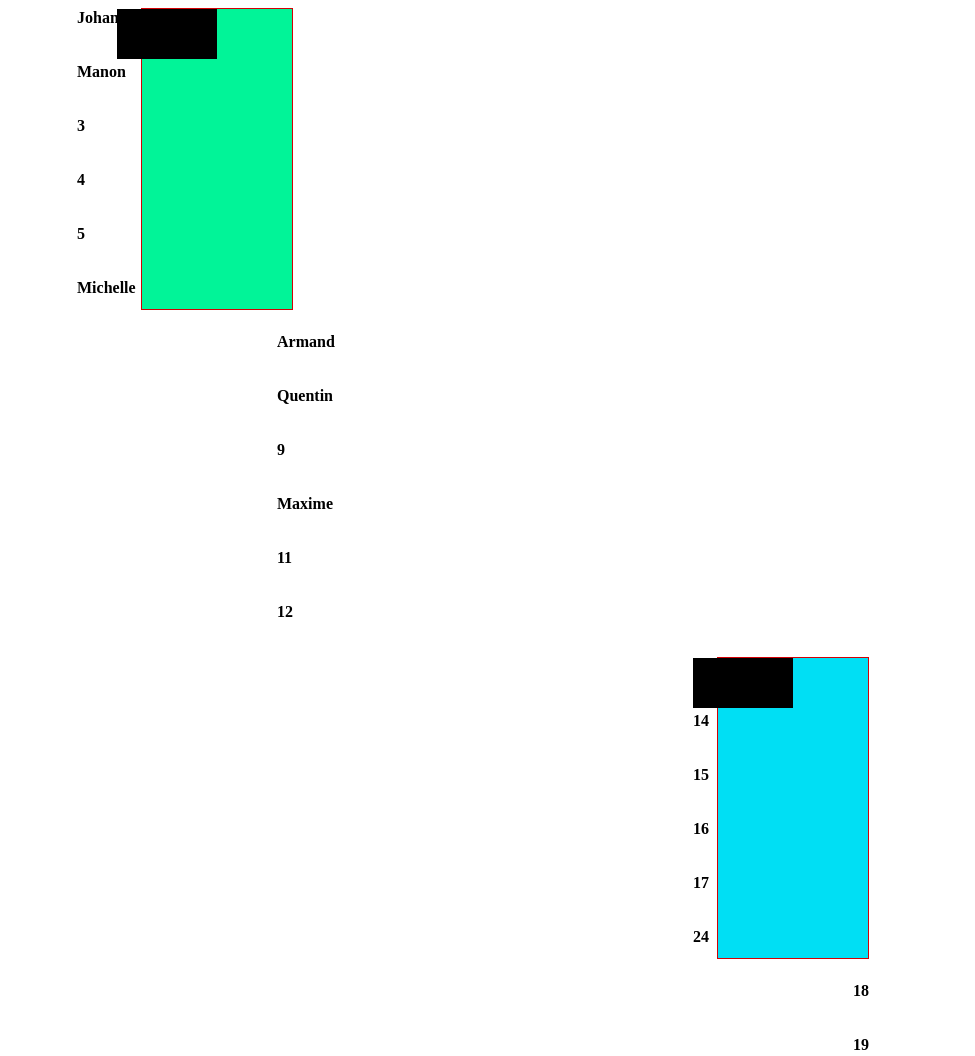
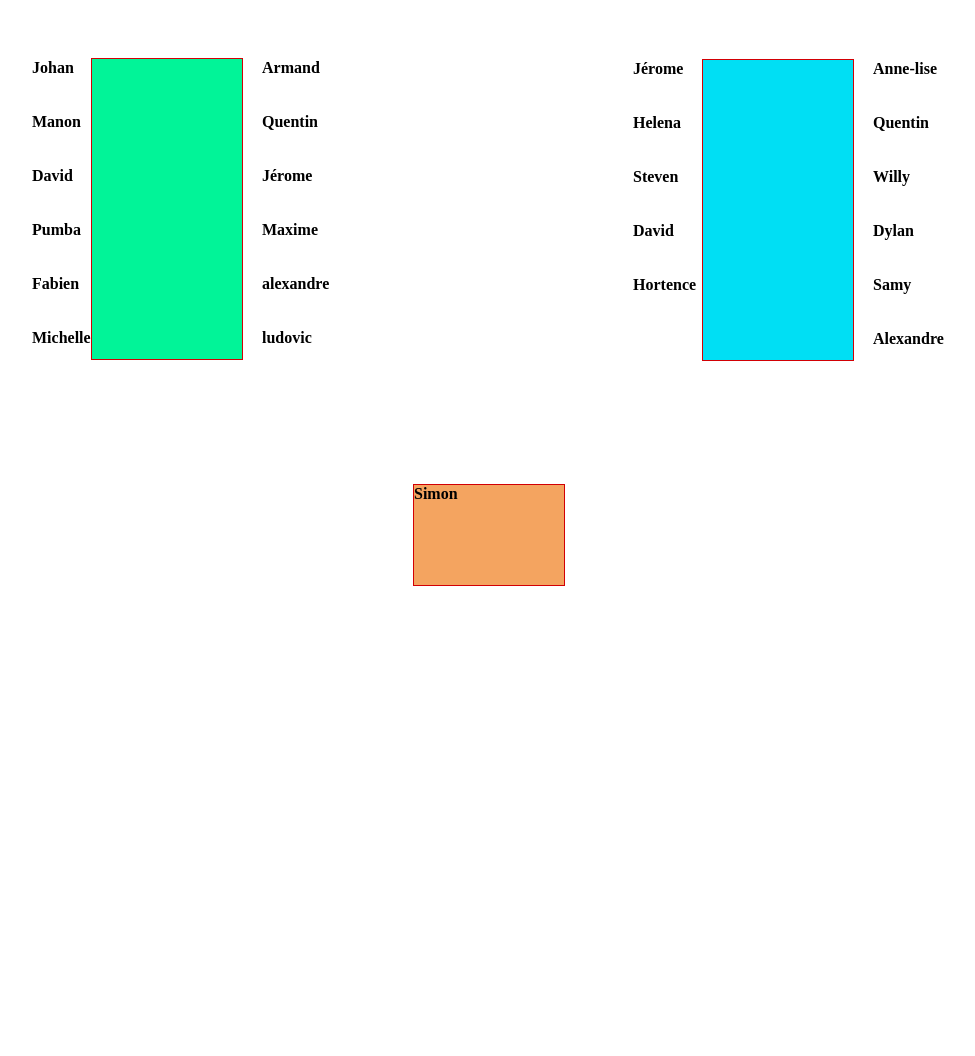
Before and after one commit to johanwis/plandetable, a plain HTML site: page index.html in a window 1280 px wide. Shown: the top 1056 px of the page, without its empty margins (17-992 px from the left). After the commit the page ends 800 px from the top, so only its background shows below. Drawn offline with Linux system fonts and the light colour scheme.

Commit message:
plan de table

```diff
--- a/index.html
+++ b/index.html
@@ -5,49 +5,56 @@
     <title>Title</title>
 </head>
 <body>
-<div style="background: #01f498;height: 300px;width:150px; margin-left: 150px; border: 1px solid #d20004;position: absolute">
-    <div style="width: 100px;height: 50px; position: absolute;left: -25px;background: rgba(0,0,0,2);">
-        <span style="margin-left:-40px;font-weight: bold;">Johan<br><br><br></span>
-        <span style="margin-left:-40px;font-weight:bold;">Manon<br><br><br> </span>
-        <span style="margin-left:-40px;font-weight:bold;"> 3<br><br><br> </span>
-        <span style="margin-left:-40px;font-weight:bold;"> 4<br><br><br> </span>
-        <span style="margin-left:-40px;font-weight:bold;"> 5<br><br><br> </span>
-        <span style="margin-left:-40px;font-weight:bold;"> Michelle<br><br><br> </span>
-    <div>
-        <span style="font-weight:bold;margin-left: 160px">Armand<br><br><br> </span>
-        <span style="font-weight:bold;margin-left: 160px">Quentin<br><br><br> </span>
-        <span style="font-weight:bold;margin-left: 160px">9<br><br><br> </span>
-        <span style="font-weight:bold;margin-left: 160px">Maxime<br><br><br> </span>
-        <span style="font-weight:bold;margin-left: 160px">11<br><br><br> </span>
-        <span style="font-weight:bold;margin-left: 160px">12<br><br><br> </span>
+
+
+
+<div style="background: #01f498;height: 300px;width:150px; margin-left: 100px; border: 1px solid #d20004;position: absolute;margin-top:50px">
+        <span style="margin-left:-60px;font-weight: bold;">Johan<br><br><br></span>
+        <span style="margin-left:-60px;font-weight:bold;">Manon<br><br><br> </span>
+        <span style="margin-left:-60px;font-weight:bold;"> David<br><br><br> </span>
+        <span style="margin-left:-60px;font-weight:bold;"> Pumba<br><br><br> </span>
+        <span style="margin-left:-60px;font-weight:bold;"> Fabien<br><br><br> </span>
+        <span style="margin-left:-60px;font-weight:bold;"> Michelle<br><br><br> </span>
+
+    <div style="top: 0;margin-top: 0;margin-left:10px;position:absolute">
+        <span style="font-weight:bold;margin-left: 160px;">Armand<br><br><br> </span>
+        <span style="font-weight:bold;margin-left: 160px;">Quentin<br><br><br> </span>
+        <span style="font-weight:bold;margin-left: 160px;">Jérome<br><br><br> </span>
+        <span style="font-weight:bold;margin-left: 160px;">Maxime<br><br><br> </span>
+        <span style="font-weight:bold;margin-left: 160px;">alexandre<br><br><br> </span>
+        <span style="font-weight:bold;margin-left: 160px;">ludovic<br><br><br> </span>
 
 
 
 
 
-<div style="background: #00dff4;height: 300px;width:150px; margin-left: 600px; border: 1px solid #d20004;position: absolute">
-    <div style="width: 100px;height: 50px; position: absolute;left: -25px;background: rgba(0,0,0,2);">
-        <span style="font-weight: bold;">13<br><br><br></span>
-        <span style="font-weight:bold;"> 14<br><br><br> </span>
-        <span style="font-weight:bold;"> 15<br><br><br> </span>
-        <span style="font-weight:bold;"> 16<br><br><br> </span>
-        <span style="font-weight:bold;"> 17<br><br><br> </span>
-        <span style="font-weight:bold;"> 24<br><br><br> </span>
+<div style="background: #00dff4;height: 300px;width:150px; margin-left: 600px; top:0; border: 1px solid #d20004;position: absolute">
+
+        <span style="font-weight: bold;margin-left:-70px">Jérome<br><br><br></span>
+        <span style="font-weight:bold;margin-left:-70px"> Helena<br><br><br> </span>
+        <span style="font-weight:bold;margin-left:-70px"> Steven<br><br><br> </span>
+        <span style="font-weight:bold;margin-left:-70px"> David<br><br><br> </span>
+        <span style="font-weight:bold;margin-left:-70px"> Hortence<br><br><br> </span>
 
 
-    <div>
-        <span style="font-weight:bold;margin-left: 160px">18<br><br><br> </span>
-        <span style="font-weight:bold;margin-left: 160px">19<br><br><br> </span>
-        <span style="font-weight:bold;margin-left: 160px">20<br><br><br> </span>
-        <span style="font-weight:bold;margin-left: 160px">21<br><br><br> </span>
-        <span style="font-weight:bold;margin-left: 160px">22<br><br><br> </span>
-        <span style="font-weight:bold;margin-left: 160px">23<br><br><br> </span>
+
+    <div style="top:0;margin-top:0;margin-left:10px;position:absolute;">
+        <span style="font-weight:bold;margin-left: 160px">Anne-lise<br><br><br> </span>
+        <span style="font-weight:bold;margin-left: 160px">Quentin<br><br><br> </span>
+        <span style="font-weight:bold;margin-left: 160px">Willy<br><br><br> </span>
+        <span style="font-weight:bold;margin-left: 160px">Dylan<br><br><br> </span>
+        <span style="font-weight:bold;margin-left: 160px">Samy<br><br><br> </span>
+        <span style="font-weight:bold;margin-left: 160px">Alexandre<br><br><br> </span>
+
+
+        <div style="background: sandybrown;height: 100px;width: 150px;margin-left: -300px;margin-top:100px; border: 1px solid #d20004;position: absolute">
+            <Span style="font-weight: bold;margin-left: 0">Simon</Span>
+        </div>
     </div>
     </div>
 </div>
     </div>
-    </div>
-</div>
+
 
 </body>
 </html>
```
